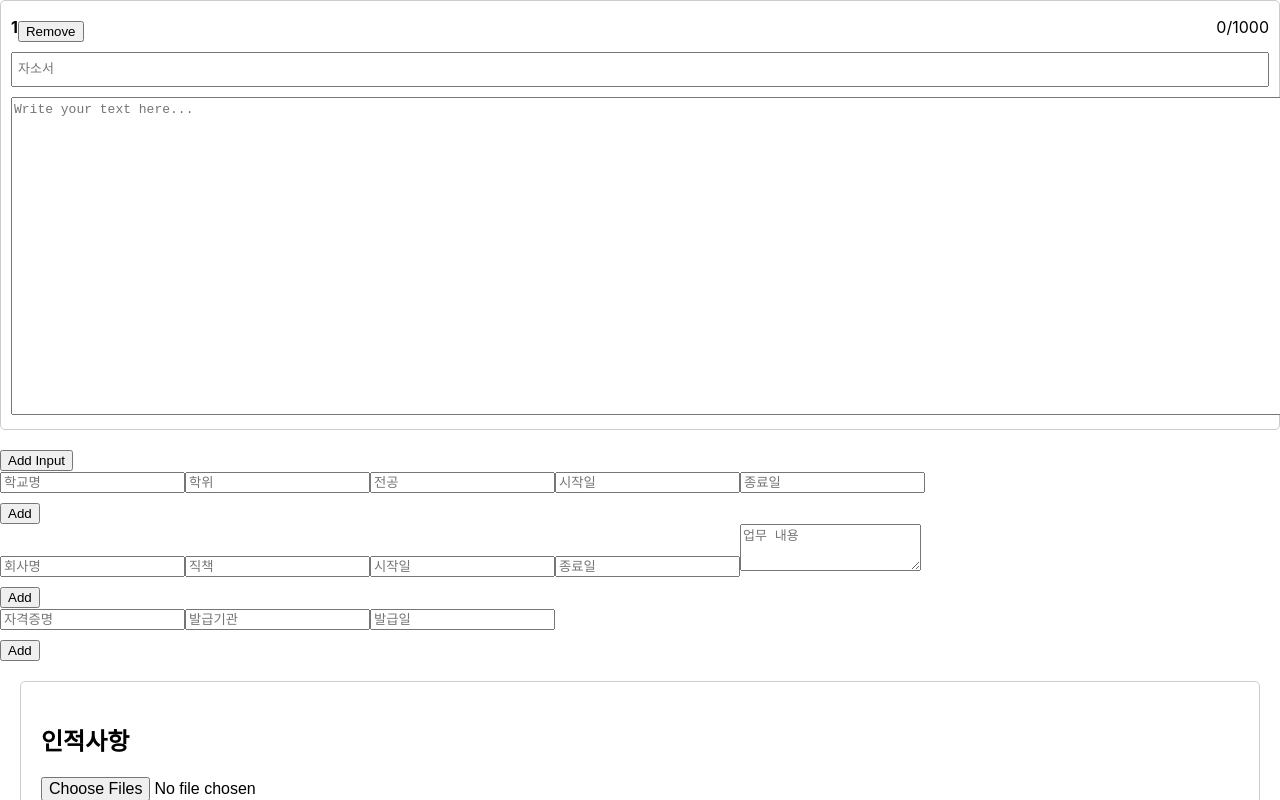
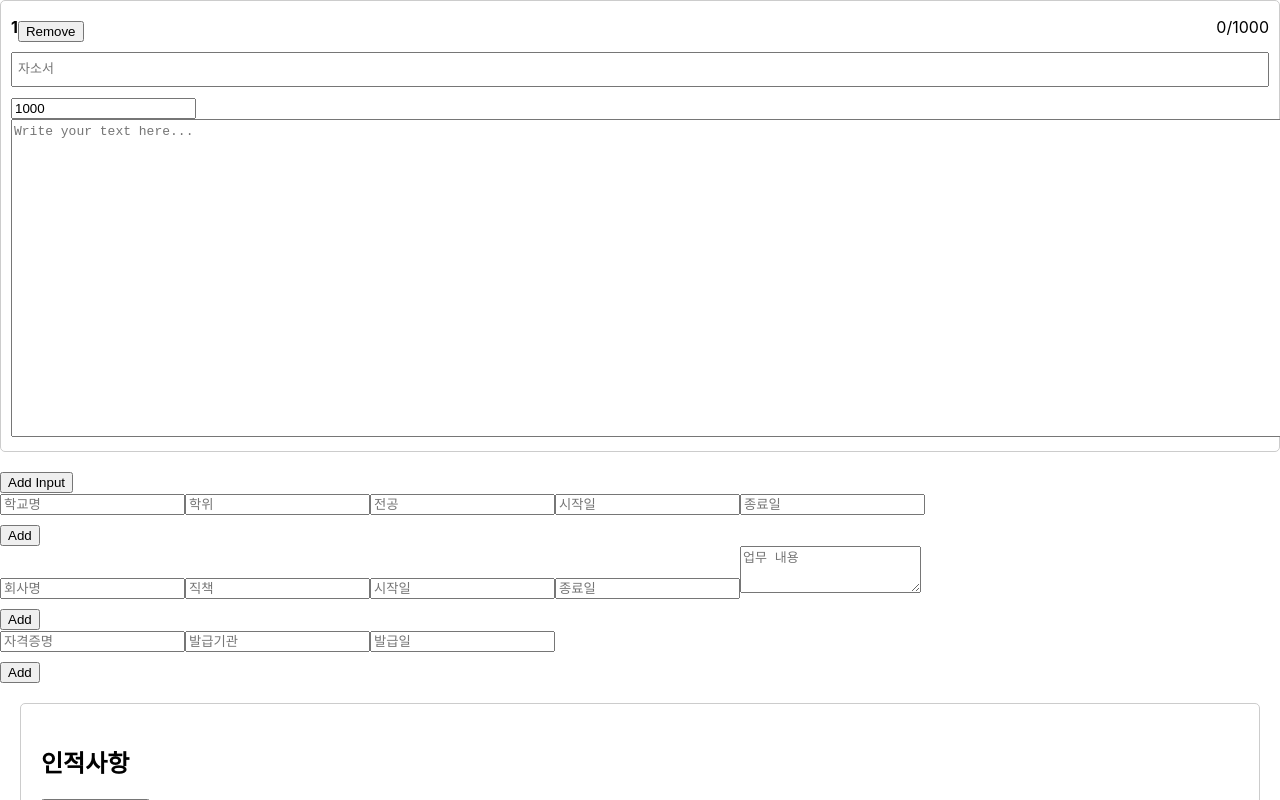
Before and after one commit to jeauk/react-resume, a React (Create React App) app: page / in a window 1280 px wide. Shown: the top 800 px of the page. Built offline with nearby package versions, Linux system fonts and the light colour scheme.

Commit message:
게시판 4

```diff
--- a/src/components/MaxLengthInput.jsx
+++ b/src/components/MaxLengthInput.jsx
@@ -3,12 +3,14 @@ import './MaxLengthInput.css';
 import { v4 as uuidv4 } from 'uuid';
 
 const MaxLengthInput = () => {
-  const [inputs, setInputs] = useState([{ id: uuidv4(), title: '', text: '' }]);
-  const maxLength = 1000;
+  const [inputs, setInputs] = useState([{ id: uuidv4(), title: '', text: '', maxChars: 1000 }]);
 
   const handleChange = (e, id, field) => {
     const newInputs = inputs.map(input => {
       if (input.id === id) {
+        if (field === 'text' && e.target.value.length > input.maxChars) {
+          return input;
+        }
         return { ...input, [field]: e.target.value };
       }
       return input;
@@ -18,7 +20,7 @@ const MaxLengthInput = () => {
 
   const addInput = () => {
     if (inputs.length < 5) {
-      const newInput = { id: uuidv4(), title: '', text: '' };
+      const newInput = { id: uuidv4(), title: '', text: '', maxChars: 1000 };
       setInputs([...inputs, newInput]);
     }
   };
@@ -37,7 +39,7 @@ const MaxLengthInput = () => {
             <div className="input-id">{index + 1}</div>
             <button type="button" onClick={() => removeInput(input.id)}>Remove</button>
             <div className="char-count">
-              {input.text.length}/{maxLength}
+              {input.text.length}/{input.maxChars}
             </div>
           </div>
           <div className="input-box">
@@ -47,6 +49,13 @@ const MaxLengthInput = () => {
               onChange={(e) => handleChange(e, input.id, 'title')}
               placeholder="자소서"
               className="title-input"
+            />
+            <input
+              type="number"
+              value={input.maxChars}
+              onChange={(e) => handleChange(e, input.id, 'maxChars')}
+              placeholder="Max characters"
+              className="max-chars-input"
             />
             <textarea
               value={input.text}
```
